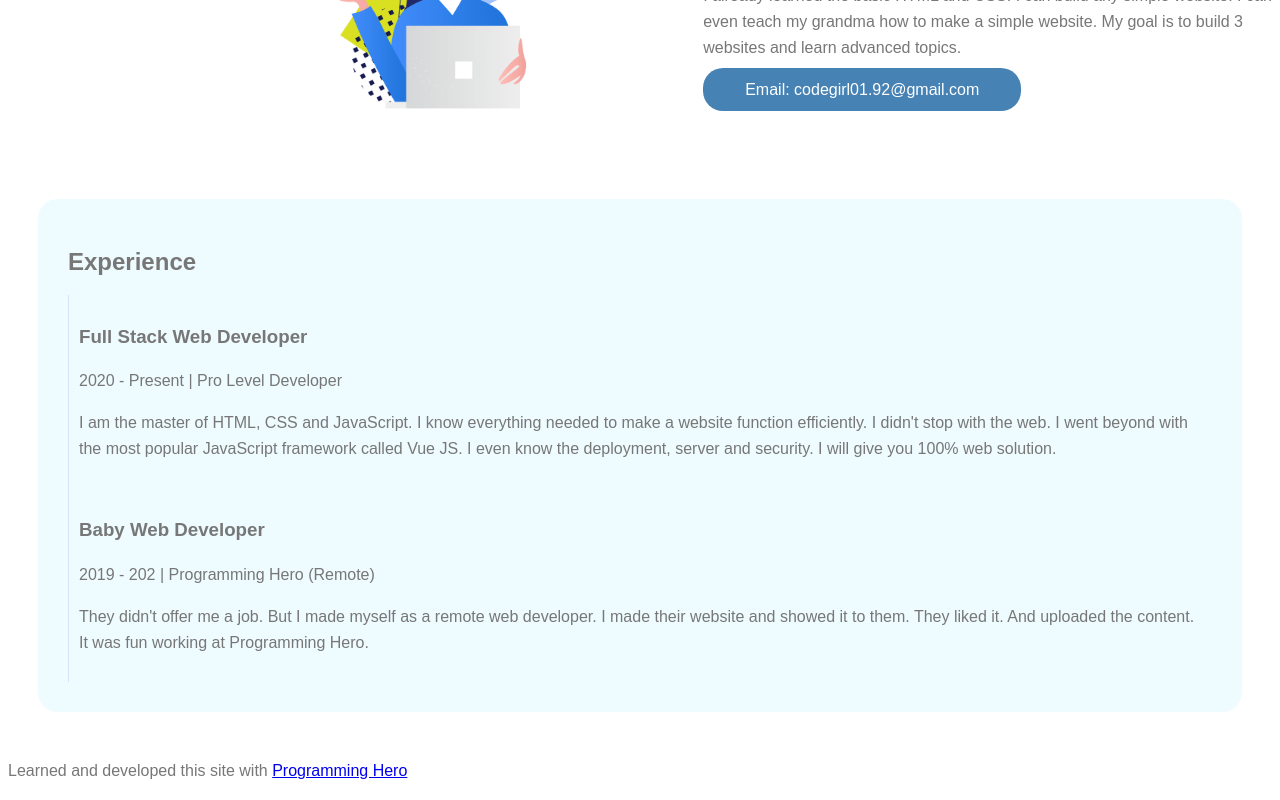
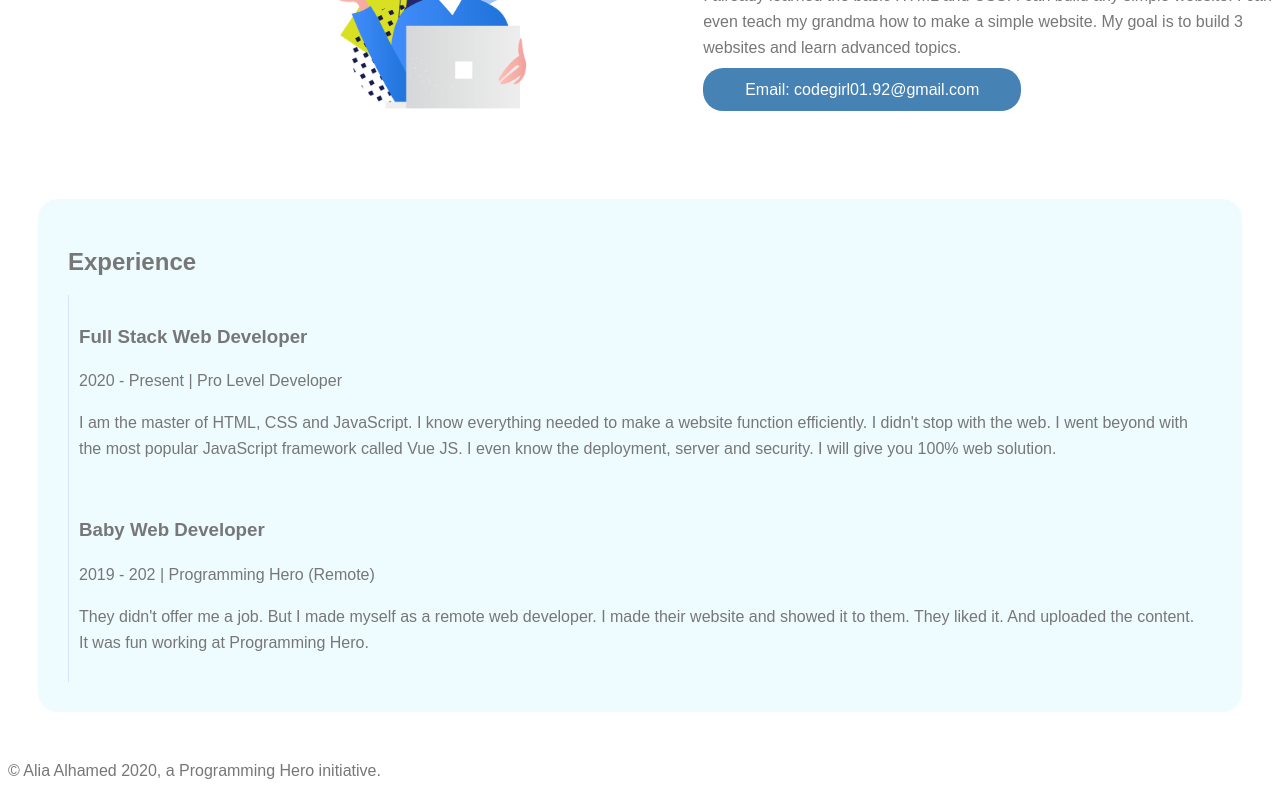
Before and after one commit to aliaiscoding/ACOD---Personal-Website, a plain HTML site: page index.html in a window 1280 px wide. Shown: the part 417-1217 px from the top of the page. Drawn offline with Linux system fonts and the light colour scheme.

Commit message:
publishing awesome pages 1590786688758

```diff
--- a/index.html
+++ b/index.html
@@ -38,16 +38,16 @@
      <p> I am the master of HTML, CSS and JavaScript. I know everything needed to make a website function efficiently. I didn't stop with the web. I went beyond with the most popular JavaScript framework called Vue JS. I even know the deployment, server and security. I will give you 100% web solution. </p>
 
 </div>
+
 <div class="experience-item">
       <h3> Baby Web Developer </h3>
       <p class="purple-color"> 2019 - 202 | Programming Hero (Remote) </p>
       <p> They didn't offer me a job. But I made myself as a remote web developer. I made their website and showed it to them. They liked it. And uploaded the content. It was fun working at Programming Hero. </p>
 </div>
-
     </section>
 
   <footer>
-   <p class="programminghero">Learned and developed this site with <a href="http://www.programming-hero.com">Programming Hero</a></p>
+   <p> © Alia Alhamed 2020, a Programming Hero initiative. </p>
   </footer>
  </body>
 </html>
```
